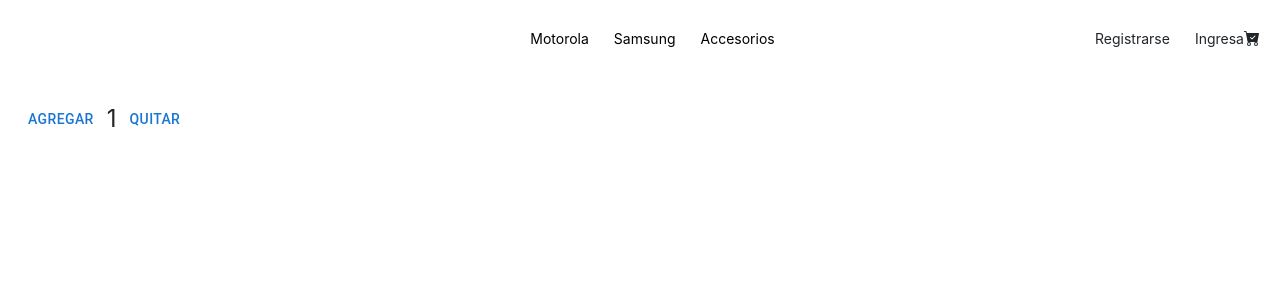
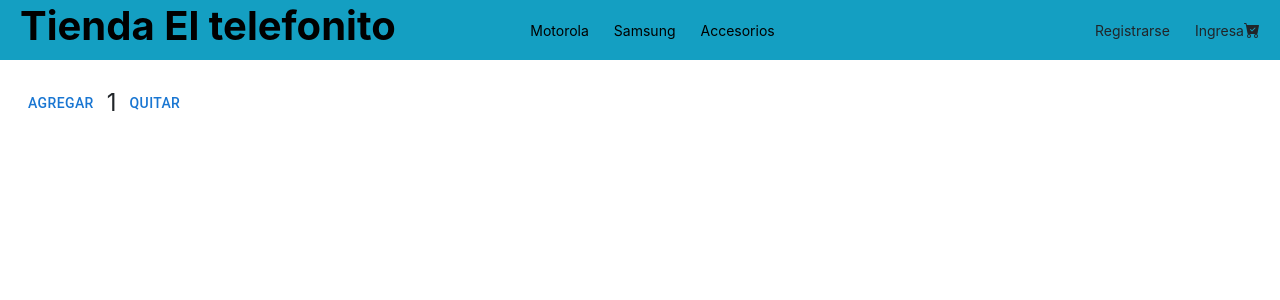
Before and after one commit to Santir9515/tienda-telefonito, a React (Create React App) app: page / in a window 1280 px wide. Shown: the top 300 px of the page. Built offline with nearby package versions, Linux system fonts and the light colour scheme; the HTML template or start-up script is replaced by a standard one.

Commit message:
correcion de errores 4

```diff
--- a/src/components/App.css
+++ b/src/components/App.css
@@ -1,7 +1,7 @@
 .navbarHeader{
   display: flex;
   justify-content: space-between;
-  background-color: #010163;
+  background-color: #149fc2;
   height: 60px;
 }
 
--- a/src/components/nuevoNavbar.js
+++ b/src/components/nuevoNavbar.js
@@ -5,9 +5,9 @@ import { Center, Left, Logo, MenuItem, Right, Wrapper } from './styleJs';
 const nuevoNavbar = () => {
     return (
       <>
-       <Wrapper>
+       <Wrapper className='navbarHeader'>
                 <Left>
-                    <Link to='/' style={{textDecoration: "none", color: "white"}}><Logo>Tienda El telefonito</Logo></Link>
+                    <Link to='/' style={{textDecoration: "none", color: "Black"}}><Logo>Tienda El telefonito</Logo></Link>
                 </Left>
                 <Center>
                     <Link to='/category/Motorola' style={{textDecoration: "none", color: "Black"}}><MenuItem>Motorola</MenuItem></Link>
```
